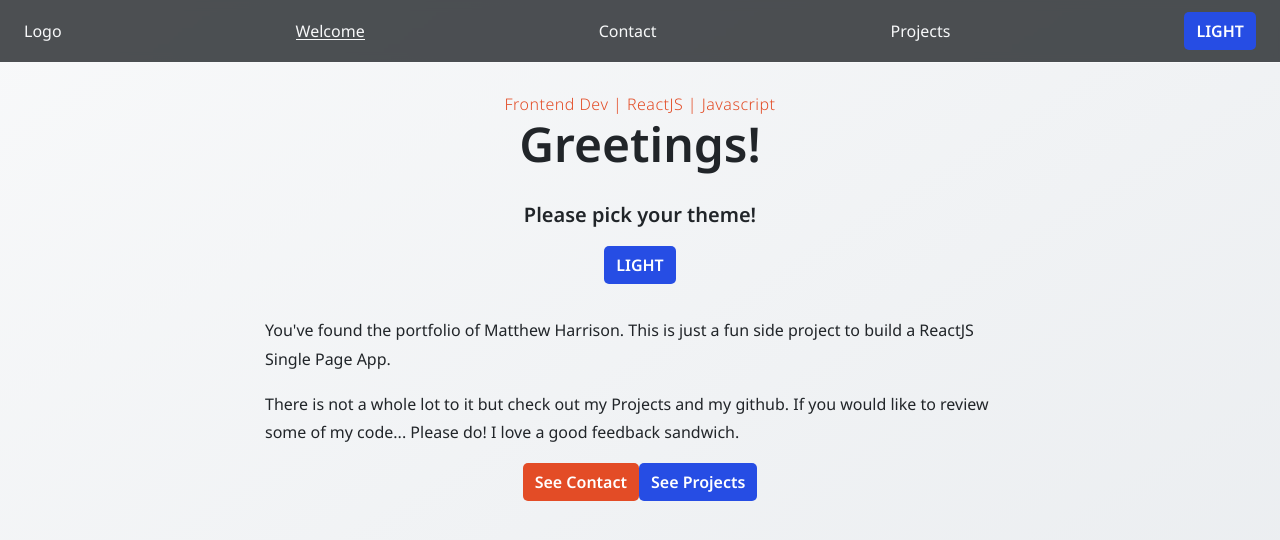
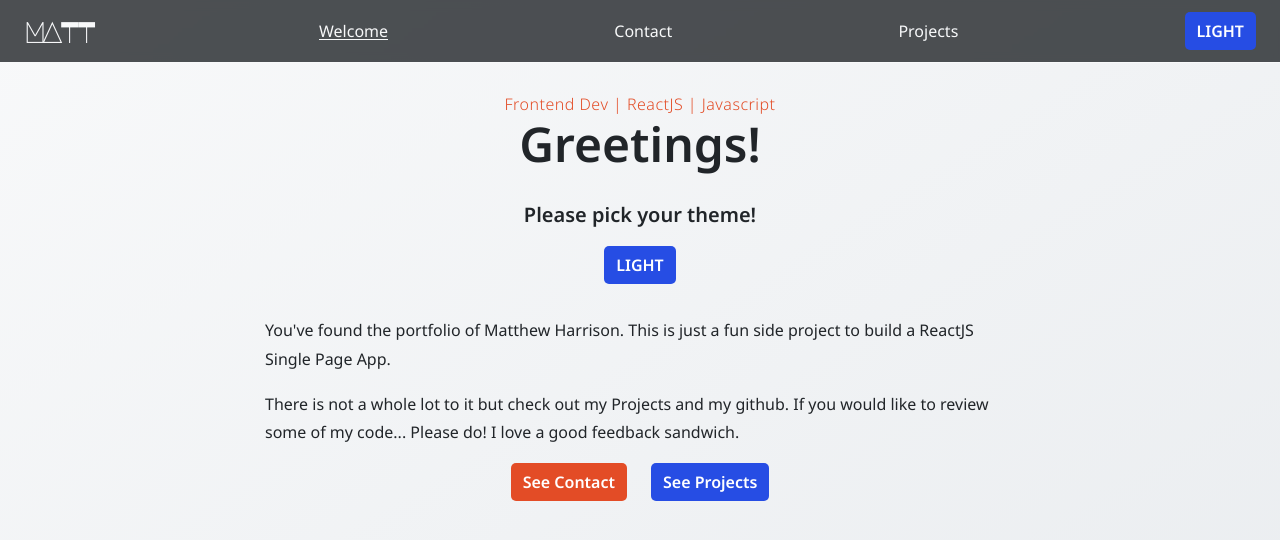
Before and after one commit to matt-harro/portfolio-react, a React (Create React App) app: page /welcome in a window 1280 px wide. Shown: the top 540 px of the page. Built offline with nearby package versions, Linux system fonts and the light colour scheme.

Commit message:
added logo font btn gaps and utils classes

```diff
--- a/src/components/nav/Nav.js
+++ b/src/components/nav/Nav.js
@@ -1,6 +1,4 @@
-import { useContext } from 'react';
 import { NavLink, Link } from 'react-router-dom';
-import ThemeContext from '../../store/theme-context';
 import ThemeButton from '../ui/ThemeButton';
 
 import classes from './Nav.module.css';
@@ -12,7 +10,7 @@ const Nav = (props) => {
         <ul>
           <li>
             <Link className={classes.logo} to='/'>
-              Logo
+              MATT
             </Link>
           </li>
           <li>
--- a/src/components/nav/Nav.module.css
+++ b/src/components/nav/Nav.module.css
@@ -48,7 +48,16 @@
 }
 
 .logo {
+  font-family: 'major mono display';
+  font-size: var(--font-sz-8);
+  letter-spacing: -5px;
   z-index: 0;
+
+  transition: all 0.3s;
+}
+
+.logo:hover {
+  color: var(--accent-color-theme, var(--accent-color));
 }
 
 .navlink {
--- a/src/pages/Welcome.js
+++ b/src/pages/Welcome.js
@@ -27,7 +27,7 @@ const Welcome = (props) => {
           github. If you would like to review some of my code... Please do! I
           love a good feedback sandwich.
         </p>
-        <div className='u-text-centered'>
+        <div className='u-flex-row u-flex-centered  u-gap-6'>
           <Button type='accent'>
             <Link to='/contact'>See Contact</Link>
           </Button>
--- a/src/scss/_font-face.scss
+++ b/src/scss/_font-face.scss
@@ -8,3 +8,8 @@
   src: url(../fonts/FjallaOne-Regular.ttf);
   // src: url(../fonts/Starjout.ttf);
 }
+@font-face {
+  font-family: 'major mono display';
+  src: url('../fonts/MajorMonoDisplay-Regular.ttf');
+  // src: url(../fonts/Starjout.ttf);
+}
--- a/src/scss/_utils.scss
+++ b/src/scss/_utils.scss
@@ -1,6 +1,11 @@
 .u-flex-row {
   display: flex;
   flex-direction: row;
+}
+
+.u-flex-centered {
+  justify-content: center;
+  align-items: center;
 }
 
 .u-text-centered {
@@ -18,3 +23,7 @@
 .u-margin-top-3 {
   margin-top: var(--ws-3);
 }
+
+.u-gap-6 {
+  gap: var(--ws-6);
+}
```
Also changed, not shown: src/fonts/MajorMonoDisplay-Regular.ttf (added), src/img/matt-logo-transparent.png (added).
